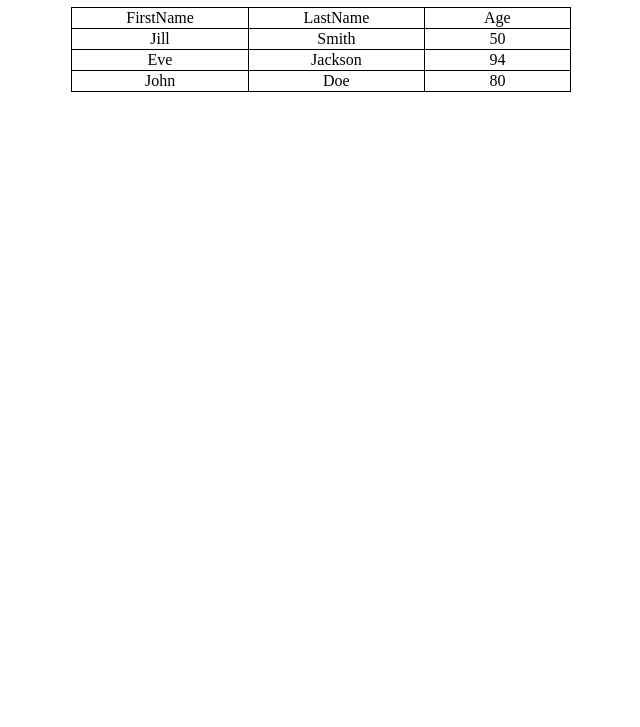
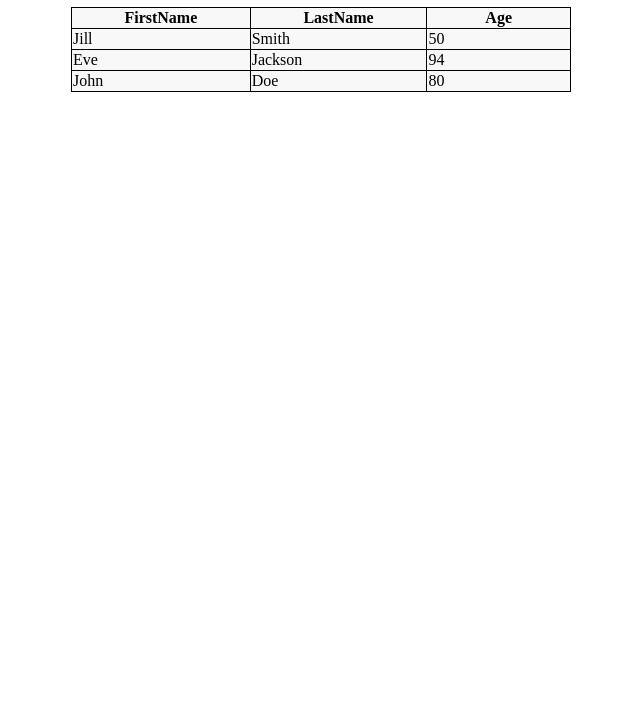
Before and after one commit to abhinashreddyp25/intern-task, a plain HTML site: page task1.html in a window 1280 px wide. Shown: the part 73-800 px from the top of the page, without its empty margins (319-959 px from the left). Drawn offline with Linux system fonts and the light colour scheme.

Commit message:
Add files via upload

```diff
--- a/styles.css
+++ b/styles.css
@@ -5,7 +5,7 @@ td {
   border: 1px solid;
   border-collapse: collapse;
   width: 500px;
-  text-align: center;
+  background-color: rgb(248, 248, 248);
   color: black;
 }
 table {
@@ -17,3 +17,6 @@ h1 {
   margin-right: auto;
   text-align: center;
 }
+th {
+  text-align: center;
+}
--- a/task1.html
+++ b/task1.html
@@ -10,9 +10,9 @@
     <h1>TASK 1</h1>
     <table>
       <tr>
-        <td>FirstName</td>
-        <td>LastName</td>
-        <td>Age</td>
+        <th>FirstName</th>
+        <th>LastName</th>
+        <th>Age</th>
       </tr>
       <tr>
         <td>Jill</td>
```
